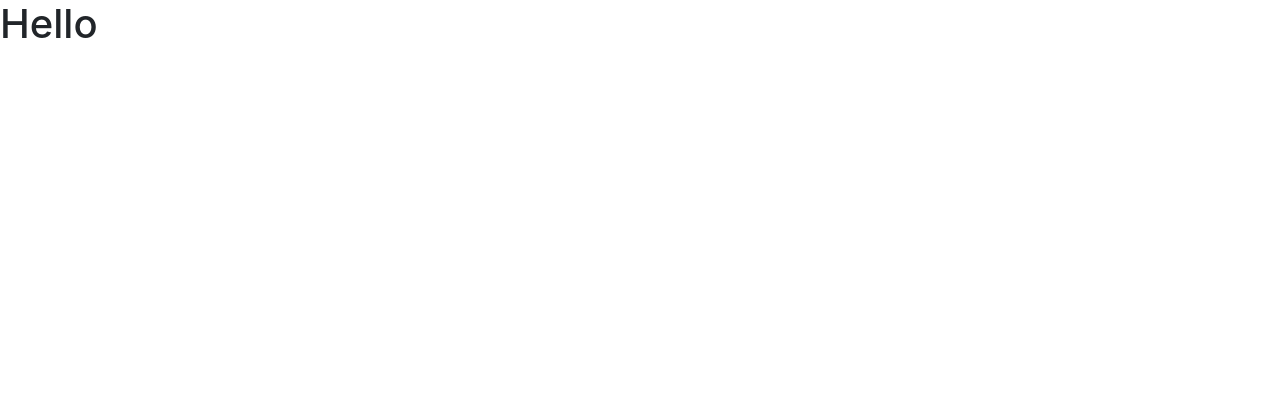
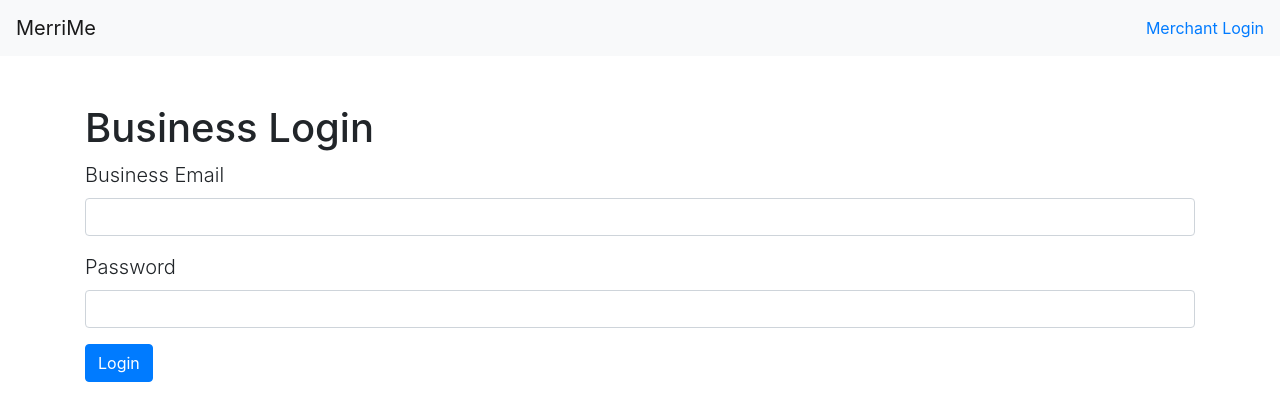
Before and after one commit to Nithiya99/IT5007-FinalProject, a React (Create React App) app in the folder client/: page /business/signin in a window 1280 px wide. Shown: the top 420 px of the page. Built offline with nearby package versions, Linux system fonts and the light colour scheme.

Commit message:
Merchant Login Logout - full integration

```diff
--- a/client/src/MainRouter.js
+++ b/client/src/MainRouter.js
@@ -3,13 +3,20 @@ import { Route, Switch } from "react-router-dom";
 
 // Components Imports
 import LandingPage from "./core/LandingPage";
+import Signup from "./core/Business/Signup";
+import Signin from "./core/Business/Signin";
+import NavBar from "./core/NavBar";
 
 function MainRouter(props) {
   return (
     <div>
-      <h1>Hello</h1>
+      <NavBar />
       <Switch>
         <Route exact path="/" component={LandingPage}></Route>
+
+        {/* Business Routes */}
+        <Route exact path="/business/signup" component={Signup}></Route>
+        <Route exact path="/business/signin" component={Signin}></Route>
       </Switch>
     </div>
   );
--- /dev/null
+++ b/client/src/authentication/index.js
@@ -0,0 +1,61 @@
+// Business Authentication
+export const businessSignup = (business) => {
+  return fetch("http://localhost:5000/api/business/signup", {
+    method: "POST",
+    headers: {
+      Accept: "application/json",
+      "Content-Type": "application/json",
+    },
+    body: JSON.stringify(business),
+  })
+    .then((response) => {
+      return response.json();
+    })
+    .catch((err) => console.log(err));
+};
+
+export const businessSignin = (business) => {
+  return fetch("http://localhost:5000/api/business/signin", {
+    method: "POST",
+    headers: {
+      Accept: "application/json",
+      "Content-Type": "application/json",
+    },
+    body: JSON.stringify(business),
+  })
+    .then((response) => {
+      return response.json();
+    })
+    .catch((err) => console.log(err));
+};
+
+export const businessAuthenticate = (businessJWT, next) => {
+  if (typeof window !== "undefined") {
+    localStorage.setItem("businessJWT", JSON.stringify(businessJWT));
+    next();
+  }
+};
+
+export const businessIsAuthenticated = () => {
+  if (typeof window == "undefined") {
+    return false;
+  }
+  if (localStorage.getItem("businessJWT")) {
+    return JSON.parse(localStorage.getItem("businessJWT"));
+  } else {
+    return false;
+  }
+};
+
+export const businessSignout = (next) => {
+  if (typeof window !== "undefined") localStorage.removeItem("businessJWT");
+  next();
+  return fetch("http://localhost:5000/api/business/signout", {
+    method: "GET",
+  })
+    .then((response) => {
+      console.log("Business signout success", response);
+      return response.json;
+    })
+    .catch((err) => console.log(err));
+};
--- /dev/null
+++ b/client/src/core/Business/Signin.js
@@ -0,0 +1,101 @@
+import React, { Component } from "react";
+import { Redirect } from "react-router";
+
+// Own imports
+import { businessSignin, businessAuthenticate } from "../../authentication";
+
+class Signin extends Component {
+  constructor() {
+    super();
+    this.state = {
+      businessEmail: "",
+      password: "",
+      error: "",
+      redirectToReferer: false,
+      loading: false,
+    };
+  }
+
+  handleChange = (name) => (event) => {
+    this.setState({ error: "" });
+    this.setState({ [name]: event.target.value });
+  };
+
+  clickSubmit = (event) => {
+    event.preventDefault();
+    this.setState({ loading: true });
+    const { businessEmail, password } = this.state;
+    const business = { businessEmail, password };
+    // console.log(business);
+    businessSignin(business).then((data) => {
+      if (data.error) {
+        this.setState({ error: data.error, loading: false });
+      } else {
+        businessAuthenticate(data, () => {
+          this.setState({ redirectToReferer: true });
+        });
+      }
+    });
+  };
+
+  render() {
+    const { businessEmail, password, error, redirectToReferer, loading } =
+      this.state;
+
+    if (redirectToReferer) {
+      return <Redirect to="/business/dashboard" />;
+    }
+
+    return (
+      <div className="container mt-5">
+        <h1>Business Login</h1>
+        <div
+          className="alert alert-danger mb-5 col-sm-8 offset-2"
+          style={{ display: error ? "" : "none" }}
+        >
+          {error}
+        </div>
+
+        {loading ? (
+          <div className="jumbotron text-center">
+            <h2>Loading...</h2>
+          </div>
+        ) : (
+          ""
+        )}
+        <form>
+          <div className="form-group">
+            <label className="lead" htmlFor="Business Email">
+              Business Email
+            </label>
+            <input
+              type="email"
+              className="form-control"
+              onChange={this.handleChange("businessEmail")}
+              value={businessEmail}
+            />
+          </div>
+          <div className="form-group">
+            <label className="lead" htmlFor="password">
+              Password
+            </label>
+            <input
+              type="password"
+              className="form-control"
+              onChange={this.handleChange("password")}
+              value={password}
+            />
+          </div>
+          <button
+            onClick={this.clickSubmit}
+            className="btn btn-raised btn-primary"
+          >
+            Login
+          </button>
+        </form>
+      </div>
+    );
+  }
+}
+
+export default Signin;
--- /dev/null
+++ b/client/src/core/Business/Signup.js
@@ -0,0 +1,13 @@
+import React, { Component } from "react";
+
+class Signup extends Component {
+  render() {
+    return (
+      <div className="container">
+        <h1>Business Signup</h1>
+      </div>
+    );
+  }
+}
+
+export default Signup;
--- a/client/src/core/LandingPage.js
+++ b/client/src/core/LandingPage.js
@@ -3,7 +3,12 @@ import React from "react";
 function LandingPage() {
   return (
     <div>
-      <h1>Hello Landing</h1>
+      <div className="jumbotron jumbotron-fluid">
+        <div className="container">
+          <h1 className="display-4">Merri-Me</h1>
+          <p className="lead">Your wedding planning made easy</p>
+        </div>
+      </div>
     </div>
   );
 }
--- a/client/src/core/NavBar.js
+++ b/client/src/core/NavBar.js
@@ -0,0 +1,51 @@
+import React from "react";
+import { Link, withRouter } from "react-router-dom";
+
+// Component Imports
+import { businessSignout, businessIsAuthenticated } from "../authentication";
+
+const NavBar = ({ history }) => {
+  return (
+    <nav className="navbar navbar-expand-lg navbar-light bg-light">
+      <Link to="/" className="navbar-brand">
+        MerriMe
+      </Link>
+      <button
+        className="navbar-toggler"
+        type="button"
+        data-toggle="collapse"
+        data-target="#navbarSupportedContent"
+        aria-controls="navbarSupportedContent"
+        aria-expanded="false"
+        aria-label="Toggle navigation"
+      >
+        <span className="navbar-toggler-icon"></span>
+      </button>
+      <div className="collapse navbar-collapse" id="navbarSupportedContent">
+        <ul className="navbar-nav ml-auto">
+          {!businessIsAuthenticated() && (
+            <>
+              <li className="nav-item">
+                <Link to="/business/signin">Merchant Login</Link>
+              </li>
+            </>
+          )}
+          {businessIsAuthenticated() && (
+            <>
+              <li className="nav-item">
+                <span
+                  className="nav-link"
+                  onClick={() => businessSignout(() => history.push("/"))}
+                >
+                  Sign Out
+                </span>
+              </li>
+            </>
+          )}
+        </ul>
+      </div>
+    </nav>
+  );
+};
+
+export default withRouter(NavBar);
```
Also changed, not shown: 1 other file (tests, documents, lock files or other folders).
